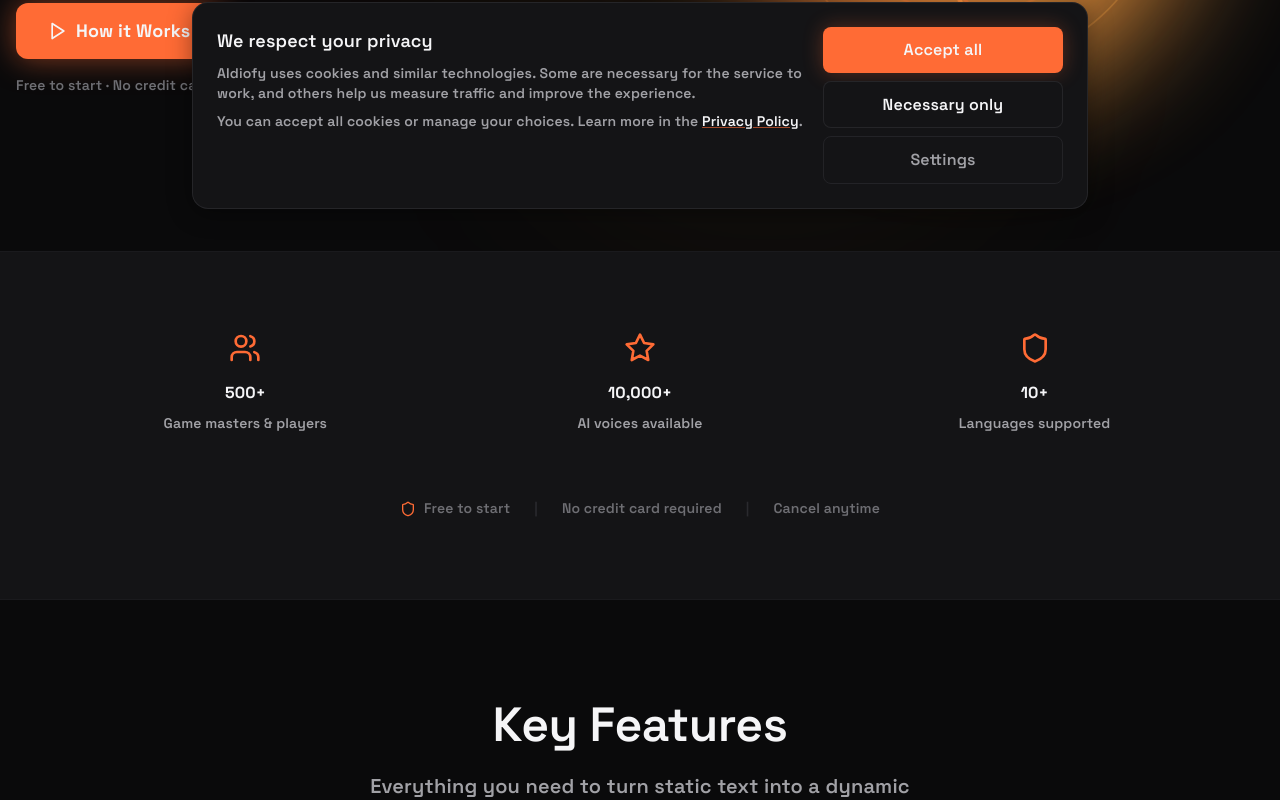
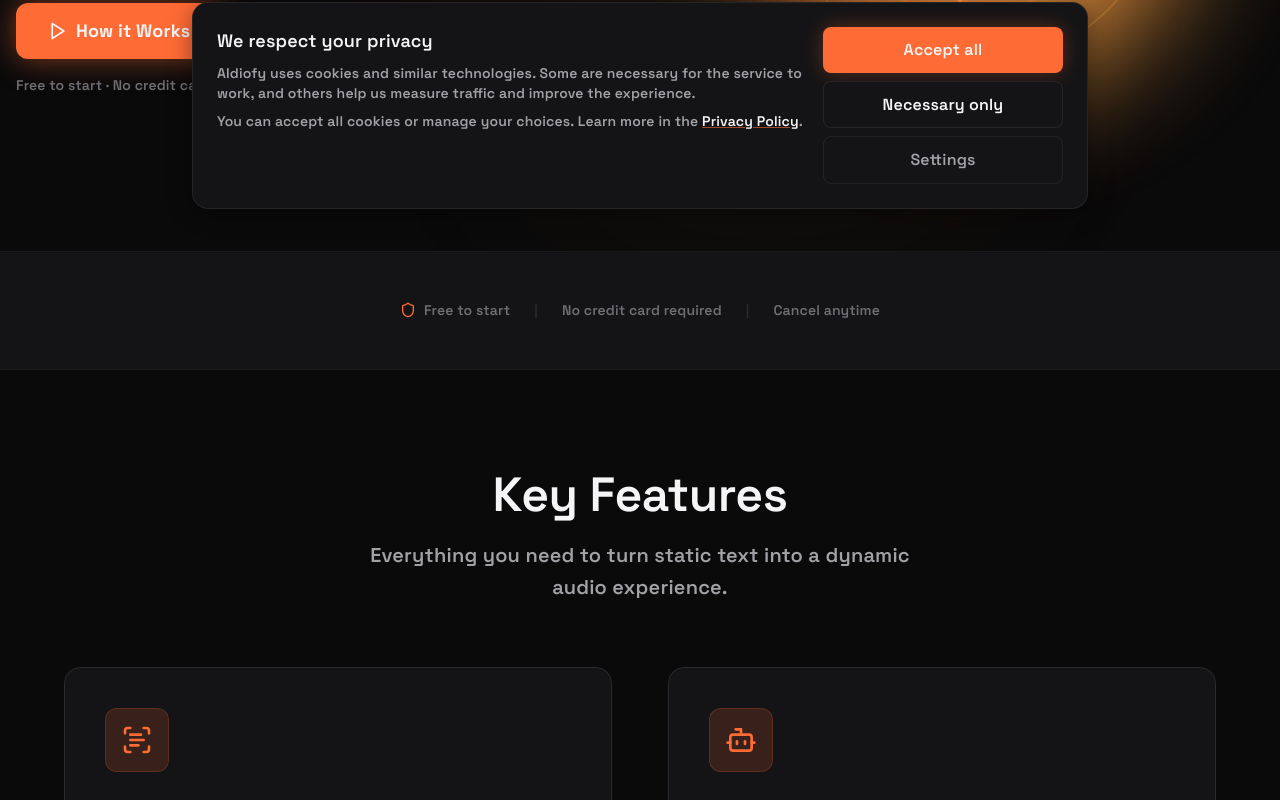
Before and after one commit to ianicius/aidiofy-site, a React (Vite) app: page / in a window 1280 px wide. Shown: the part 575-1375 px from the top of the page. Built offline with nearby package versions, Linux system fonts and the light colour scheme; no server answers.

Commit message:
fix: remove fabricated stats from social proof section
Remove fake user/voice/language counts (500+, 10,000+, 10+) from
component, types, and all 10 locale files. Keep only trust badges
(free, no card, cancel anytime) which are factual.

Co-Authored-By: Claude Opus 4.6 <noreply@anthropic.com>

```diff
--- a/src/components/SocialProof.tsx
+++ b/src/components/SocialProof.tsx
@@ -1,5 +1,5 @@
 import type { FC } from "react";
-import { Users, Star, Shield } from "lucide-react";
+import { Shield } from "lucide-react";
 import { useI18n } from "../i18n";
 
 export const SocialProof: FC = () => {
@@ -7,35 +7,9 @@ export const SocialProof: FC = () => {
   const c = copy.socialProof;
 
   return (
-    <section className="py-20 px-4 bg-surface border-y border-border-subtle/30">
+    <section className="py-12 px-4 bg-surface border-y border-border-subtle/30">
       <div className="max-w-6xl mx-auto">
-        {/* Stats Row */}
-        <div className="grid grid-cols-1 sm:grid-cols-3 gap-8 mb-16 text-center">
-          <div className="flex flex-col items-center gap-2 animate-fade-in-up">
-            <Users className="w-8 h-8 text-primary mb-2" />
-            <span className="text-display-sm font-display font-bold text-text-main">
-              {c.statUsers}
-            </span>
-            <span className="text-body-sm text-text-muted">{c.statUsersLabel}</span>
-          </div>
-          <div className="flex flex-col items-center gap-2 animate-fade-in-up" style={{ animationDelay: "100ms" }}>
-            <Star className="w-8 h-8 text-primary mb-2" />
-            <span className="text-display-sm font-display font-bold text-text-main">
-              {c.statVoices}
-            </span>
-            <span className="text-body-sm text-text-muted">{c.statVoicesLabel}</span>
-          </div>
-          <div className="flex flex-col items-center gap-2 animate-fade-in-up" style={{ animationDelay: "200ms" }}>
-            <Shield className="w-8 h-8 text-primary mb-2" />
-            <span className="text-display-sm font-display font-bold text-text-main">
-              {c.statLanguages}
-            </span>
-            <span className="text-body-sm text-text-muted">{c.statLanguagesLabel}</span>
-          </div>
-        </div>
-
-        {/* Trust Badges */}
-        <div className="mt-12 flex flex-wrap items-center justify-center gap-6 text-text-tertiary text-body-sm">
+        <div className="flex flex-wrap items-center justify-center gap-6 text-text-tertiary text-body-sm">
           <span className="flex items-center gap-2">
             <Shield className="w-4 h-4 text-primary" />
             {c.badgeFree}
--- a/src/i18n/locales/de.ts
+++ b/src/i18n/locales/de.ts
@@ -128,12 +128,6 @@ export const de: Copy = {
     gemini: "Gemini",
   },
   socialProof: {
-    statUsers: "500+",
-    statUsersLabel: "Spielleiter & Spieler",
-    statVoices: "10,000+",
-    statVoicesLabel: "KI-Stimmen verfügbar",
-    statLanguages: "10+",
-    statLanguagesLabel: "Unterstützte Sprachen",
     badgeFree: "Kostenlos starten",
     badgeNoCard: "Keine Kreditkarte nötig",
     badgeCancel: "Jederzeit kündbar",
--- a/src/i18n/locales/en.ts
+++ b/src/i18n/locales/en.ts
@@ -139,12 +139,6 @@ export const en: Copy = {
     gemini: "Gemini",
   },
   socialProof: {
-    statUsers: "500+",
-    statUsersLabel: "Game masters & players",
-    statVoices: "10,000+",
-    statVoicesLabel: "AI voices available",
-    statLanguages: "10+",
-    statLanguagesLabel: "Languages supported",
     badgeFree: "Free to start",
     badgeNoCard: "No credit card required",
     badgeCancel: "Cancel anytime",
--- a/src/i18n/locales/es.ts
+++ b/src/i18n/locales/es.ts
@@ -128,12 +128,6 @@ export const es: Copy = {
     gemini: "Gemini",
   },
   socialProof: {
-    statUsers: "500+",
-    statUsersLabel: "Directores de juego y jugadores",
-    statVoices: "10,000+",
-    statVoicesLabel: "Voces de IA disponibles",
-    statLanguages: "10+",
-    statLanguagesLabel: "Idiomas compatibles",
     badgeFree: "Empieza gratis",
     badgeNoCard: "Sin tarjeta de crédito",
     badgeCancel: "Cancela cuando quieras",
--- a/src/i18n/locales/fr.ts
+++ b/src/i18n/locales/fr.ts
@@ -128,12 +128,6 @@ export const fr: Copy = {
     gemini: "Gemini",
   },
   socialProof: {
-    statUsers: "500+",
-    statUsersLabel: "Meneurs de jeu et joueurs",
-    statVoices: "10,000+",
-    statVoicesLabel: "Voix IA disponibles",
-    statLanguages: "10+",
-    statLanguagesLabel: "Langues prises en charge",
     badgeFree: "Gratuit pour commencer",
     badgeNoCard: "Aucune carte bancaire requise",
     badgeCancel: "Résiliation à tout moment",
--- a/src/i18n/locales/it.ts
+++ b/src/i18n/locales/it.ts
@@ -128,12 +128,6 @@ export const it: Copy = {
     gemini: "Gemini",
   },
   socialProof: {
-    statUsers: "500+",
-    statUsersLabel: "Game master e giocatori",
-    statVoices: "10,000+",
-    statVoicesLabel: "Voci IA disponibili",
-    statLanguages: "10+",
-    statLanguagesLabel: "Lingue supportate",
     badgeFree: "Inizia gratis",
     badgeNoCard: "Nessuna carta di credito richiesta",
     badgeCancel: "Cancella quando vuoi",
--- a/src/i18n/locales/ja.ts
+++ b/src/i18n/locales/ja.ts
@@ -127,12 +127,6 @@ export const ja: Copy = {
     gemini: "Gemini",
   },
   socialProof: {
-    statUsers: "500+",
-    statUsersLabel: "ゲームマスター＆プレイヤー",
-    statVoices: "10,000+",
-    statVoicesLabel: "利用可能なAI音声",
-    statLanguages: "10+",
-    statLanguagesLabel: "対応言語",
     badgeFree: "無料で始められる",
     badgeNoCard: "クレジットカード不要",
     badgeCancel: "いつでも解約可能",
--- a/src/i18n/locales/ko.ts
+++ b/src/i18n/locales/ko.ts
@@ -127,12 +127,6 @@ export const ko: Copy = {
     gemini: "Gemini",
   },
   socialProof: {
-    statUsers: "500+",
-    statUsersLabel: "게임 마스터 및 플레이어",
-    statVoices: "10,000+",
-    statVoicesLabel: "사용 가능한 AI 음성",
-    statLanguages: "10+",
-    statLanguagesLabel: "지원 언어",
     badgeFree: "무료로 시작",
     badgeNoCard: "신용카드 불필요",
     badgeCancel: "언제든 해지 가능",
--- a/src/i18n/locales/pl.ts
+++ b/src/i18n/locales/pl.ts
@@ -128,12 +128,6 @@ export const pl: Copy = {
     gemini: "Gemini",
   },
   socialProof: {
-    statUsers: "500+",
-    statUsersLabel: "Mistrzów gry i graczy",
-    statVoices: "10,000+",
-    statVoicesLabel: "Dostępnych głosów AI",
-    statLanguages: "10+",
-    statLanguagesLabel: "Obsługiwanych języków",
     badgeFree: "Zacznij za darmo",
     badgeNoCard: "Bez karty kredytowej",
     badgeCancel: "Anuluj w dowolnym momencie",
--- a/src/i18n/locales/pt.ts
+++ b/src/i18n/locales/pt.ts
@@ -127,12 +127,6 @@ export const pt: Copy = {
     gemini: "Gemini",
   },
   socialProof: {
-    statUsers: "500+",
-    statUsersLabel: "Mestres de jogo e jogadores",
-    statVoices: "10,000+",
-    statVoicesLabel: "Vozes de IA disponíveis",
-    statLanguages: "10+",
-    statLanguagesLabel: "Idiomas suportados",
     badgeFree: "Comece grátis",
     badgeNoCard: "Sem cartão de crédito",
     badgeCancel: "Cancele quando quiser",
--- a/src/i18n/locales/zh-CN.ts
+++ b/src/i18n/locales/zh-CN.ts
@@ -125,12 +125,6 @@ export const zhCN: Copy = {
     gemini: "Gemini",
   },
   socialProof: {
-    statUsers: "500+",
-    statUsersLabel: "游戏主持人和玩家",
-    statVoices: "10,000+",
-    statVoicesLabel: "可用 AI 语音",
-    statLanguages: "10+",
-    statLanguagesLabel: "支持语言",
     badgeFree: "免费开始",
     badgeNoCard: "无需信用卡",
     badgeCancel: "随时取消",
--- a/src/i18n/types.ts
+++ b/src/i18n/types.ts
@@ -105,12 +105,6 @@ export type Copy = {
     gemini: string;
   };
   socialProof: {
-    statUsers: string;
-    statUsersLabel: string;
-    statVoices: string;
-    statVoicesLabel: string;
-    statLanguages: string;
-    statLanguagesLabel: string;
     badgeFree: string;
     badgeNoCard: string;
     badgeCancel: string;
```
